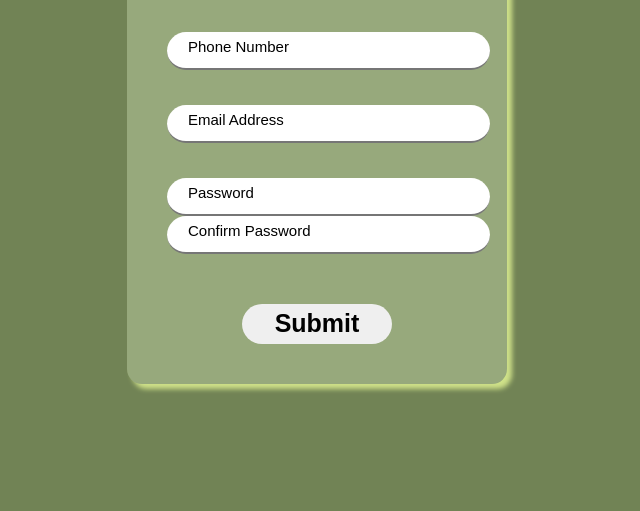
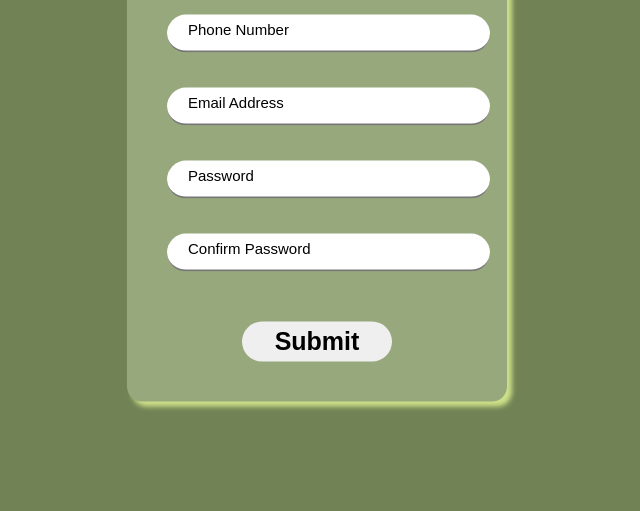
Before and after one commit to Osunniran/Online-form, a plain HTML site: page index.html in a window 1280 px wide. Shown: the part 289-800 px from the top of the page, without its empty margins (323-963 px from the left). Drawn offline with Linux system fonts and the light colour scheme.

Commit message:
onlineform

```diff
--- a/index.html
+++ b/index.html
@@ -23,10 +23,11 @@
             <input type="email" placeholder="Email Address" id="email" required>
             <p id="invalid2"></p>
             <br>
-            <input type="password" placeholder="Password" id="pswrd" maxlength="15" required><br>
-            <input type="password" placeholder="Confirm Password" id="pswrd2" maxlength="15" required>
+            <input type="password" placeholder="Password" id="pswrd" maxlength="15" required>
             <p id="invalid3"></p>
             <p id="invalid4"></p>
+            <br>
+            <input type="password" placeholder="Confirm Password" id="pswrd2" maxlength="15" required>
             <p id="invalid5"></p>
             <br>
             <button onclick="signup()">Submit</button>
```
